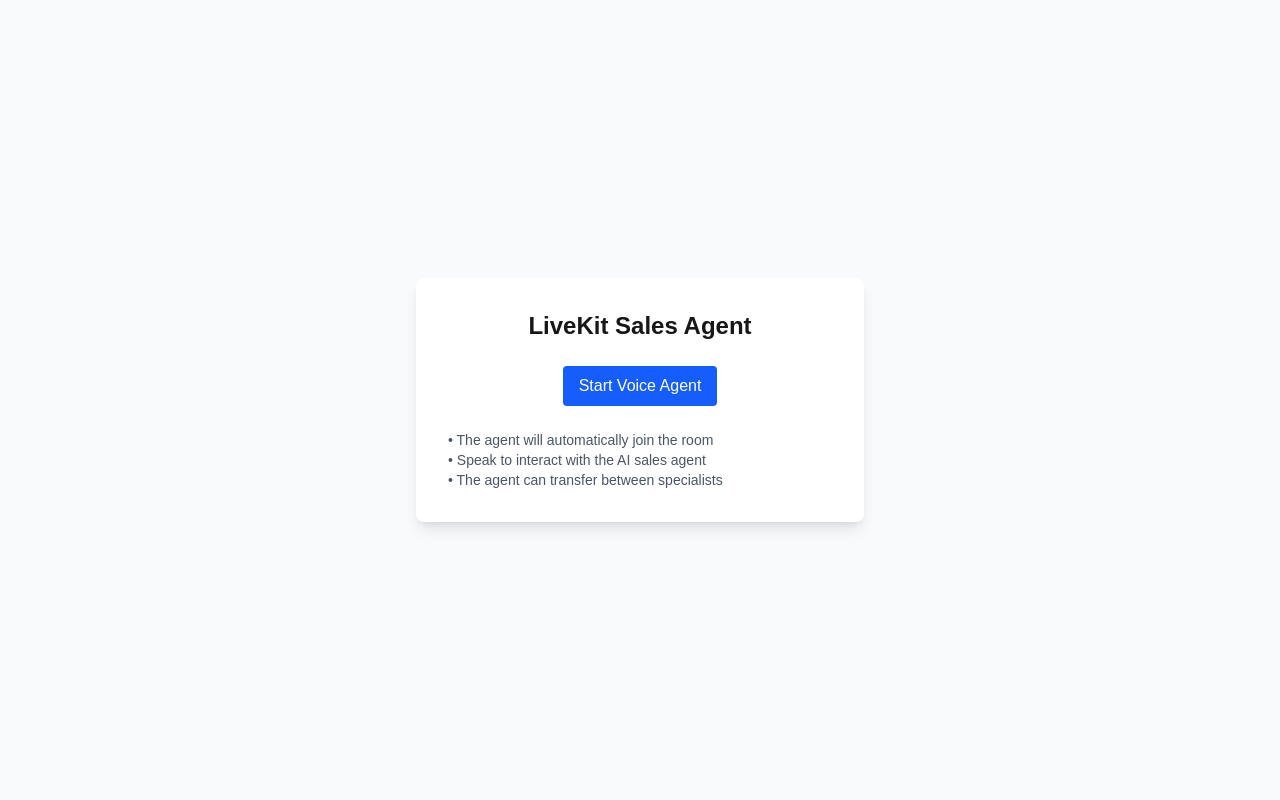
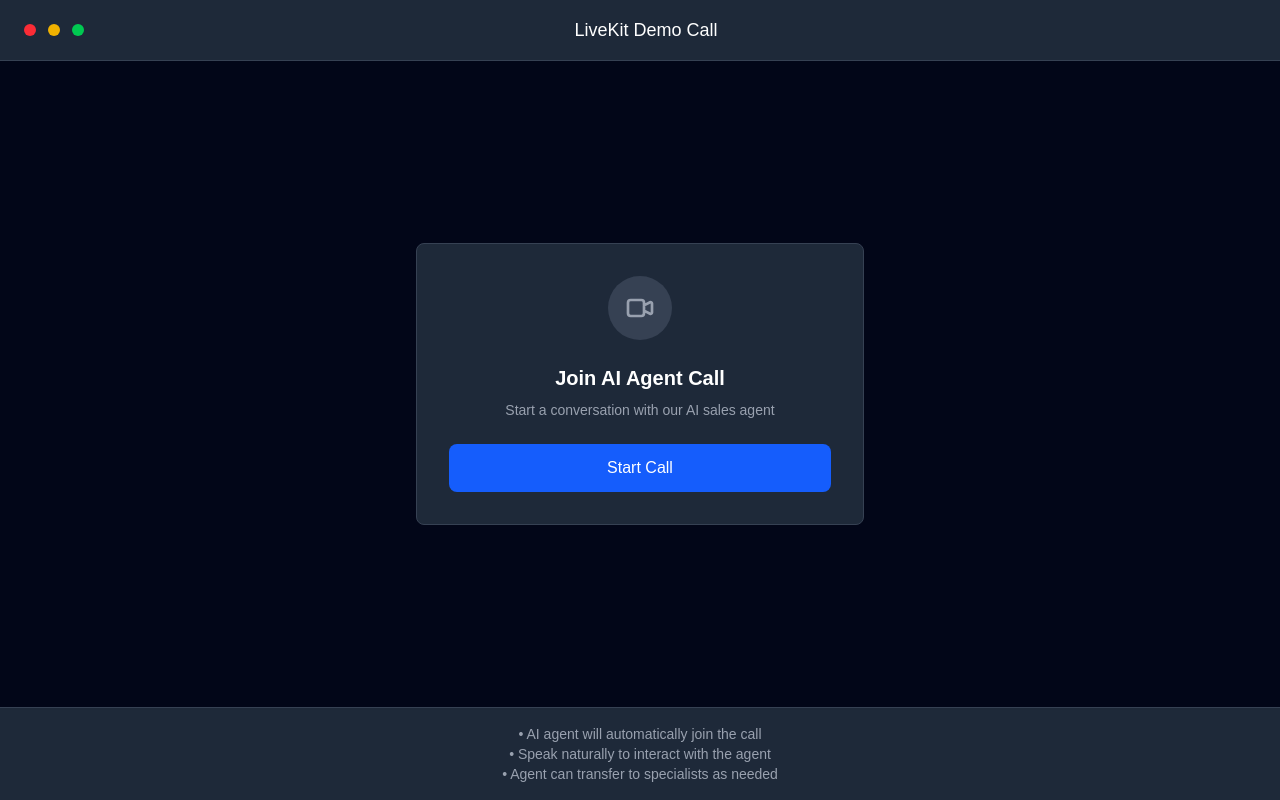
Before and after one commit to ianb-cerebras/livekit-demo, a Next.js app: page / in a window 1280 px wide. Built offline with nearby package versions, Linux system fonts and the light colour scheme; no server answers.

Commit message:
Zoom interface up

```diff
--- a/app/page.tsx
+++ b/app/page.tsx
@@ -42,34 +42,60 @@
   };
 
   return (
-    <div className="min-h-screen bg-gray-50 flex items-center justify-center">
-      <div className="bg-white p-8 rounded-lg shadow-lg max-w-md w-full">
-        <h1 className="text-2xl font-bold mb-6 text-center">LiveKit Sales Agent</h1>
+    <div className="min-h-screen bg-slate-950 flex flex-col">
+      {/* Header */}
+      <div className="bg-gray-800 border-b border-gray-700 px-6 py-4">
+        <div className="flex items-center justify-between">
+          <div className="flex items-center space-x-3">
+            <div className="w-3 h-3 bg-red-500 rounded-full"></div>
+            <div className="w-3 h-3 bg-yellow-500 rounded-full"></div>
+            <div className="w-3 h-3 bg-green-500 rounded-full"></div>
+          </div>
+          <h1 className="text-white text-lg font-medium">LiveKit Demo Call</h1>
+          <div className="w-12"></div>
+        </div>
+      </div>
 
-        <div className="space-y-4">
-          {!token && (
-          <div className="text-center space-y-4">
+      {/* Main Content */}
+      <div className="flex-1 flex items-center justify-center p-6">
+        {!token ? (
+          <div className="bg-gray-800 rounded-lg p-8 max-w-md w-full border border-gray-700">
+            <div className="text-center space-y-6">
+              <div className="w-16 h-16 bg-gray-700 rounded-full mx-auto flex items-center justify-center">
+                <svg className="w-8 h-8 text-gray-400" fill="none" stroke="currentColor" viewBox="0 0 24 24">
+                  <path strokeLinecap="round" strokeLinejoin="round" strokeWidth={2} d="M15 10l4.553-2.276A1 1 0 0121 8.618v6.764a1 1 0 01-1.447.894L15 14M5 18h8a2 2 0 002-2V8a2 2 0 00-2-2H5a2 2 0 00-2 2v8a2 2 0 002 2z" />
+                </svg>
+              </div>
+
+              <div>
+                <h2 className="text-white text-xl font-semibold mb-2">Join AI Agent Call</h2>
+                <p className="text-gray-400 text-sm">Start a conversation with our AI sales agent</p>
+              </div>
+
               <button
                 onClick={startAgent}
                 disabled={agentRunning}
-              className="bg-blue-600 text-white px-4 py-2 rounded disabled:opacity-50"
+                className="bg-blue-600 hover:bg-blue-700 disabled:bg-gray-600 text-white px-6 py-3 rounded-lg font-medium transition-colors duration-200 w-full"
               >
-              {agentRunning ? 'Agent Running' : 'Start Voice Agent'}
+                {agentRunning ? 'Connecting...' : 'Start Call'}
               </button>
 
               {agentRunning && (
-              <p className="text-sm text-green-600">Agent started – open the room to talk.</p>
+                <div className="flex items-center justify-center space-x-2 text-green-400 text-sm">
+                  <div className="w-2 h-2 bg-green-400 rounded-full animate-pulse"></div>
+                  <span>Agent connecting...</span>
+                </div>
               )}
-          </div>) }
-
-          {token && (
-            <div className="h-[80vh] w-full">
+            </div>
+          </div>
+        ) : (
+          <div className="w-full h-full max-w-6xl">
             <LiveKitRoom
               token={token}
               serverUrl={lkServerUrl}
               connect
               data-lk-theme="default"
-                style={{ height: '100%' }}
+              style={{ height: '100vh', width: '100%' }}
             >
               <RoomAudioRenderer />
               <VideoConference />
@@ -79,12 +105,16 @@
         )}
       </div>
 
-        <div className="mt-6 text-sm text-gray-600">
-          <p>• The agent will automatically join the room</p>
-          <p>• Speak to interact with the AI sales agent</p>
-          <p>• The agent can transfer between specialists</p>
+      {/* Footer */}
+      {!token && (
+        <div className="bg-gray-800 border-t border-gray-700 px-6 py-4">
+          <div className="text-center text-gray-400 text-sm">
+            <p>• AI agent will automatically join the call</p>
+            <p>• Speak naturally to interact with the agent</p>
+            <p>• Agent can transfer to specialists as needed</p>
           </div>
         </div>
+      )}
     </div>
   );
 }
```
Also changed, not shown: 1 other file (tests, documents, lock files or other folders). Lines whose indentation alone changed are shown as unchanged.
